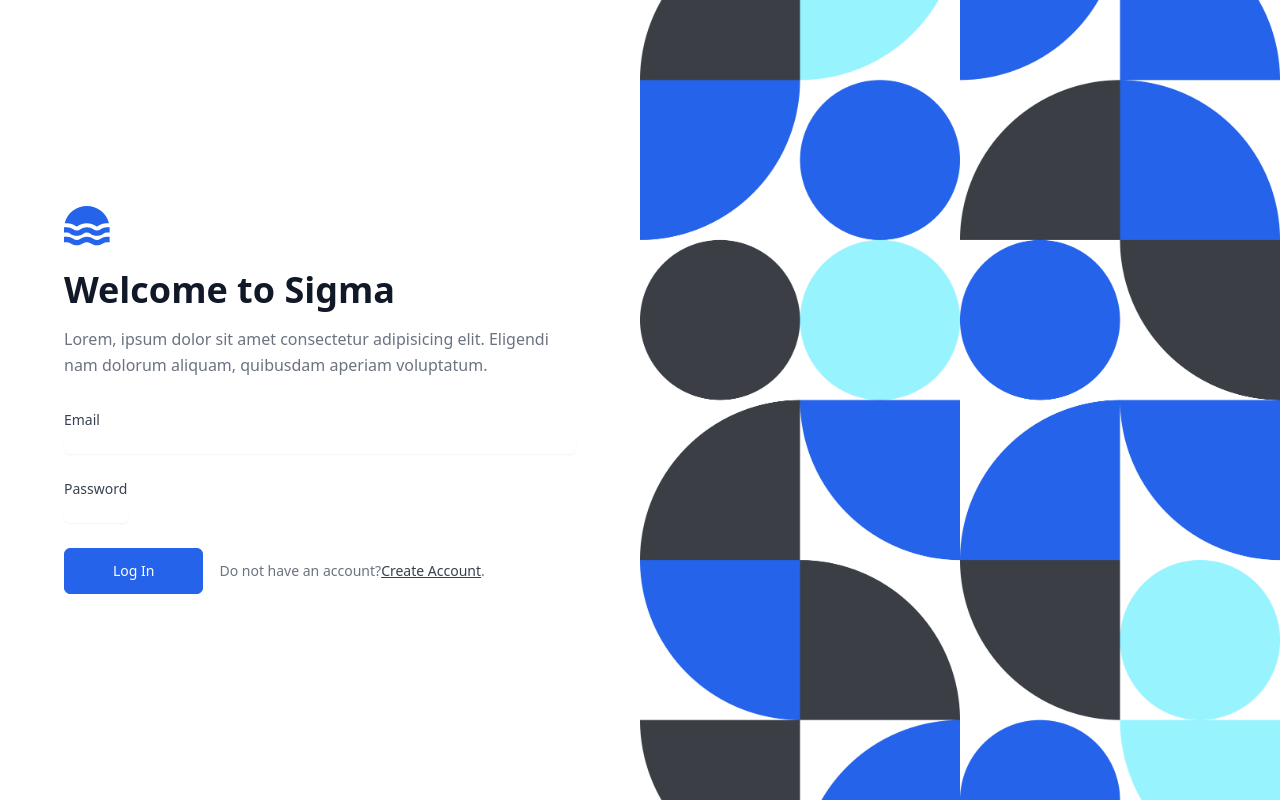
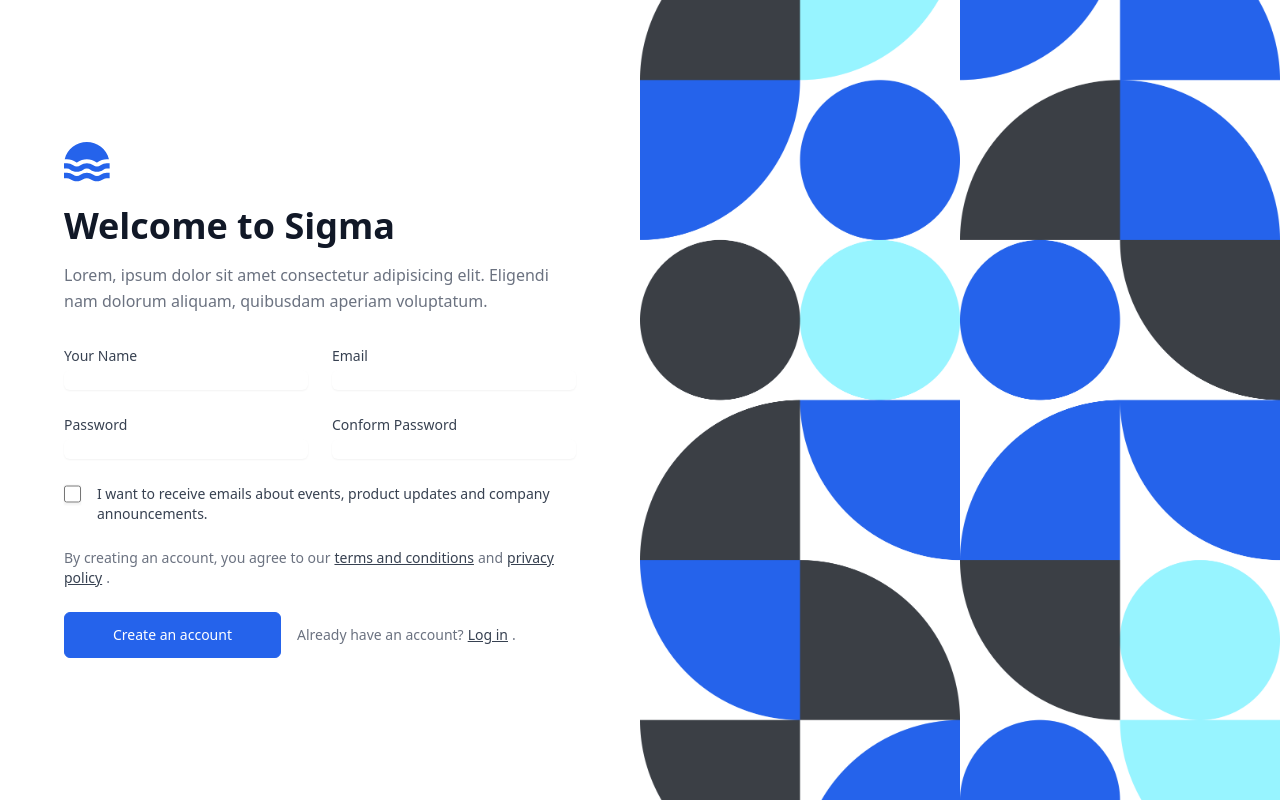
Before and after one commit to TaseenFuadJeem/sigma-chat, a React (Create React App) app: page / in a window 1280 px wide. Built offline with nearby package versions, Linux system fonts and the light colour scheme.

Commit message:
Registration prototype done

```diff
--- a/src/Components/Pages/Authentications/Registration.js
+++ b/src/Components/Pages/Authentications/Registration.js
@@ -48,22 +48,39 @@ const Registration = () => {
                             </p>
 
                             <form action="#" class="grid grid-cols-6 gap-6 mt-8">
+                                <div class="col-span-6 sm:col-span-3">
+                                    <label
+                                        for="Password"
+                                        class="block text-sm font-medium text-gray-700"
+                                    >
+                                        Your Name
+                                    </label>
 
+                                    <input
+                                        type="password"
+                                        id="Password"
+                                        name="password"
+                                        class="w-full mt-1 text-sm text-gray-700 bg-white border-gray-200 rounded-md shadow-sm"
+                                    />
+                                </div>
 
-                                <div class="col-span-6">
-                                    <label for="Email" class="block text-sm font-medium text-gray-700">
+                                <div class="col-span-6 sm:col-span-3">
+                                    <label
+                                        for="PasswordConfirmation"
+                                        class="block text-sm font-medium text-gray-700"
+                                    >
                                         Email
                                     </label>
 
                                     <input
-                                        type="email"
-                                        id="Email"
-                                        name="email"
+                                        type="password"
+                                        id="PasswordConfirmation"
+                                        name="password_confirmation"
                                         class="w-full mt-1 text-sm text-gray-700 bg-white border-gray-200 rounded-md shadow-sm"
                                     />
                                 </div>
 
-                                <div class="">
+                                <div class="col-span-6 sm:col-span-3">
                                     <label
                                         for="Password"
                                         class="block text-sm font-medium text-gray-700"
@@ -79,19 +96,59 @@ const Registration = () => {
                                     />
                                 </div>
 
+                                <div class="col-span-6 sm:col-span-3">
+                                    <label
+                                        for="PasswordConfirmation"
+                                        class="block text-sm font-medium text-gray-700"
+                                    >
+                                        Conform Password
+                                    </label>
 
+                                    <input
+                                        type="password"
+                                        id="PasswordConfirmation"
+                                        name="password_confirmation"
+                                        class="w-full mt-1 text-sm text-gray-700 bg-white border-gray-200 rounded-md shadow-sm"
+                                    />
+                                </div>
 
+                                <div class="col-span-6">
+                                    <label for="MarketingAccept" class="flex gap-4">
+                                        <input
+                                            type="checkbox"
+                                            id="MarketingAccept"
+                                            name="marketing_accept"
+                                            class="w-5 h-5 bg-white border-gray-200 rounded-md shadow-sm"
+                                        />
+
+                                        <span class="text-sm text-gray-700">
+                                            I want to receive emails about events, product updates and
+                                            company announcements.
+                                        </span>
+                                    </label>
+                                </div>
+
+                                <div class="col-span-6">
+                                    <p class="text-sm text-gray-500">
+                                        By creating an account, you agree to our
+                                        <a href="#" class="text-gray-700 underline mx-1">
+                                            terms and conditions
+                                        </a>
+                                        and
+                                        <a href="#" class="text-gray-700 underline mx-1">privacy policy</a>.
+                                    </p>
+                                </div>
 
                                 <div class="col-span-6 sm:flex sm:items-center sm:gap-4">
                                     <button
                                         class="inline-block px-12 py-3 text-sm font-medium text-white transition bg-blue-600 border border-blue-600 rounded-md shrink-0 hover:bg-transparent hover:text-blue-600 focus:outline-none focus:ring active:text-blue-500"
                                     >
-                                        Log In
+                                        Create an account
                                     </button>
 
                                     <p class="mt-4 text-sm text-gray-500 sm:mt-0">
-                                        Do not have an account?
-                                        <a href="#" class="text-gray-700 underline">Create Account</a>.
+                                        Already have an account?
+                                        <a href="#" class="text-gray-700 underline mx-1">Log in</a>.
                                     </p>
                                 </div>
                             </form>
```
